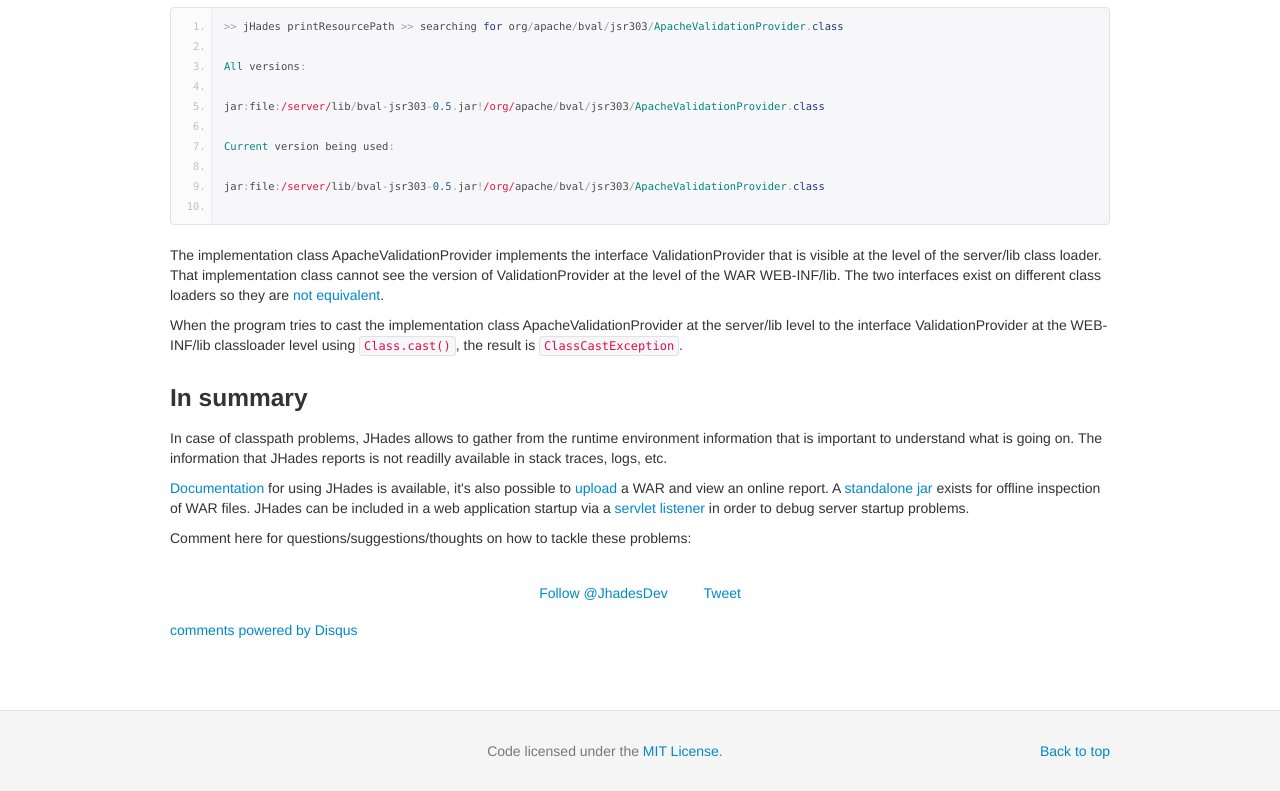
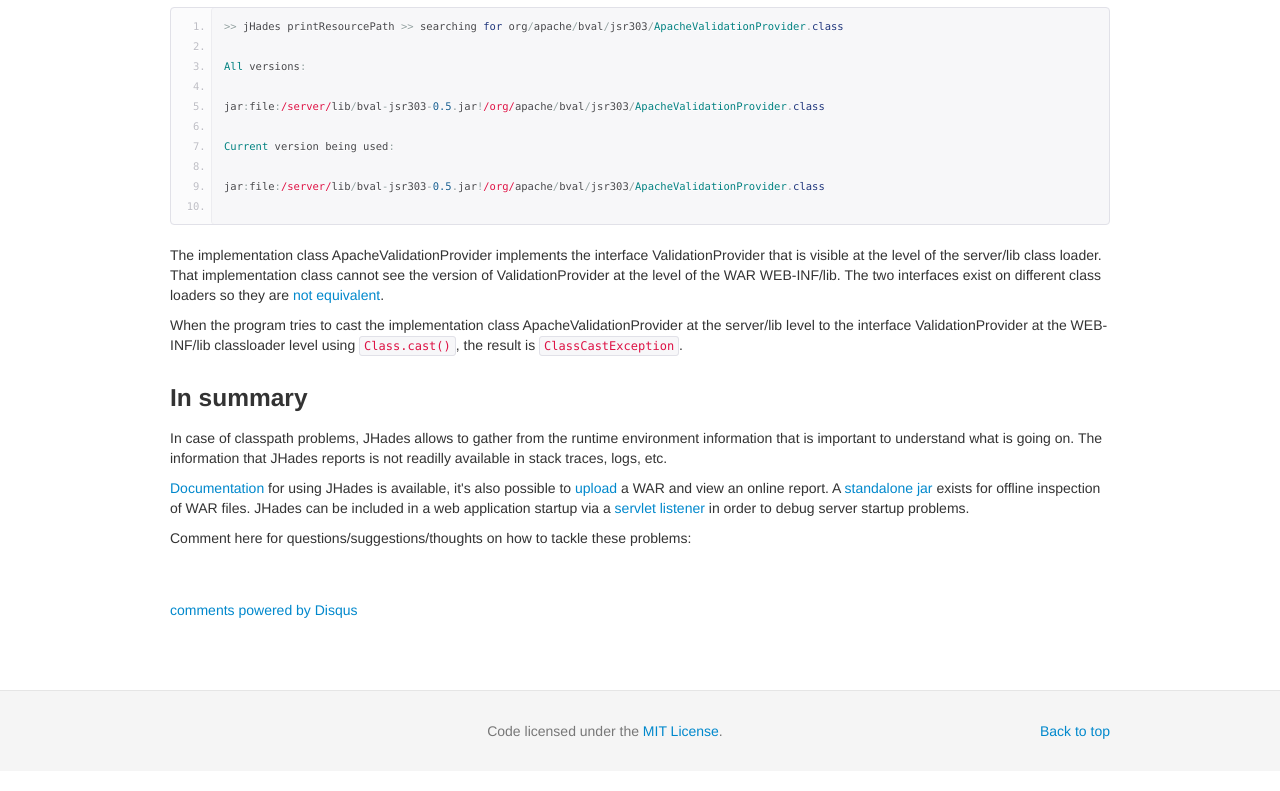
Before and after one commit to jhades/jhades-site, a website: page index.html in a window 1280 px wide. Shown: the part 2170-2961 px from the top of the page. Drawn offline with Linux system fonts and the light colour scheme; a script that the page names is missing.

Commit message:
minor changes

```diff
--- a/index.html
+++ b/index.html
@@ -204,7 +204,7 @@ jar:file:/server/lib/bval-jsr303-0.5.jar!/org/apache/bval/jsr303/ApacheValidatio
 
 					</p>
 
-					<div class='quick-links'>
+<!-- 					<div class='quick-links'>
 						<div class='social-media-button'>
 							<a href="https://twitter.com/JhadesDev" class="twitter-follow-button" data-show-count="false" data-lang="en" data-size='large'>Follow @JhadesDev</a>
 						</div>
@@ -212,7 +212,7 @@ jar:file:/server/lib/bval-jsr303-0.5.jar!/org/apache/bval/jsr303/ApacheValidatio
 						<div class='social-media-button tweetButton'>
 							<a href="https://twitter.com/share?text=JHades%20-%20Your%20way%20out%20of%20Jar%20Hell%20!%20http%3A%2F%2Fjhades.org%20via%20%40JhadesDev" class="twitter-share-button" data-lang="en" data-size='large' data-count="none">Tweet</a>
 						</div>
-					</div>
+					</div>	 -->
 
 				</div>
 
```
